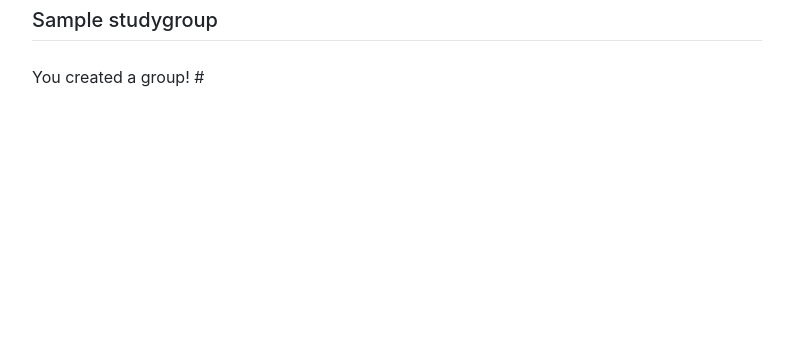
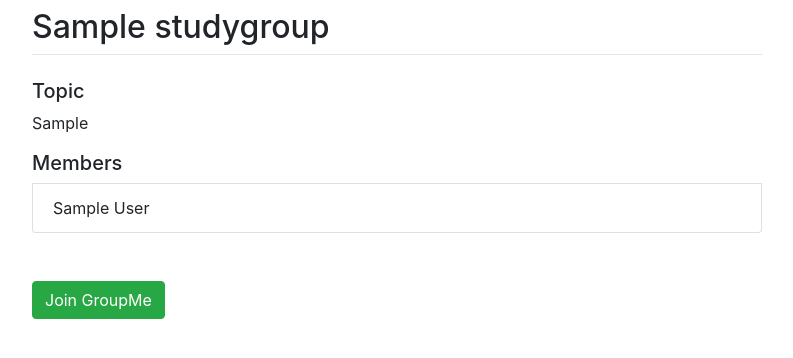
Before and after one commit to noahnarc/Study-Buddy, a Django app: page /study/groups/1 in a window 1280 px wide. Shown: the top 358 px of the page, without its empty margins (243-1036 px from the left). Run offline with Django 3.2, Linux system fonts and the light colour scheme; tables that the repository leaves empty hold one stand-in row (values such as "Sample post"); some libraries are stand-ins or nearby versions.

Commit message:
Template updates

```diff
--- a/study/templates/study/group.html
+++ b/study/templates/study/group.html
@@ -1,13 +1,26 @@
 {% extends "study/base.html" %}
 
 {% block class_name %}
-<h5>
+<h2>
     {% csrf_token %}
     {{ studygroup.group_name }}
-</h5>
+</h2>
 {% endblock %}
 
 {% block content %}
-You created a group!
-{{ studygroup.groupme_url }}
+<div class="pb-3">
+<h5>Topic</h5>
+<div>{{studygroup.topic_course}}</div>
+</div>
+<div class="pb-5">
+    <ul class="list-group">
+    <h5>Members</h5>
+      {% for member in studygroup.members.all %}
+        <li class = "list-group-item">
+        {{ member.get_full_name }}
+        </li>
+      {% endfor %}
+    </ul>
+    </div>
+<a class="btn btn-success" href="{{ studygroup.groupme_url }}" target="_blank">Join GroupMe</a>
 {% endblock %}
--- a/study/templates/study/search_results.html
+++ b/study/templates/study/search_results.html
@@ -16,7 +16,7 @@ Study Groups
 <ul class="list-group">
   {% for group in object_list %}
     <li class = "list-group-item">
-        <dl><a href="{% url 'study:group' group.id %}">{{ group.group_name }}</a></dl>
+        <div><a href="{% url 'study:group' group.id %}">{{ group.group_name }}</a></div>
         <small>Topic: {{ group.topic_course }}</small>
     </li>
   {% endfor %}
```
Also changed, not shown: study/templates/study/index.html (+6 -6 lines), study/templates/study/profile.html (+6 -4 lines).
